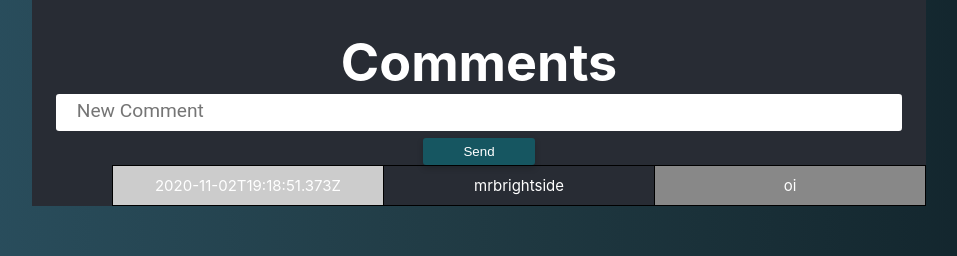
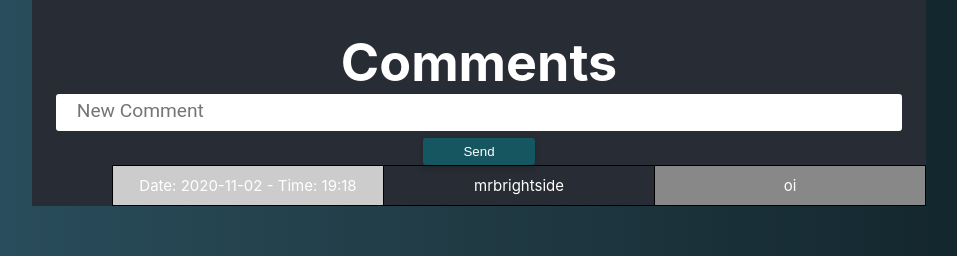
Before and after one commit to gabriellaec/TecWeb-Projeto2, a React (Create React App) app in the folder p2-react/: page /postlist in a window 1280 px wide. Shown: the top 256 px of the page, without its empty margins (161-1118 px from the left). Built offline with nearby package versions, Linux system fonts and the light colour scheme; no server answers.

Commit message:
formatos de data e hora certinhos

```diff
--- a/p2-react/src/posts/postlist.jsx
+++ b/p2-react/src/posts/postlist.jsx
@@ -69,7 +69,7 @@ render() {
 
 
             <ul>
-            <li key={post.date}>{post.date}</li>
+            <li key={post.date}>{"Date: "+ (post.date).slice(0, 10) +" - Time: "+ (post.date).slice(11, 16)}</li>
             <li key={post.username}>{post.username}</li>
             <li key={post.content}>{post.content}</li>
             </ul>
```
